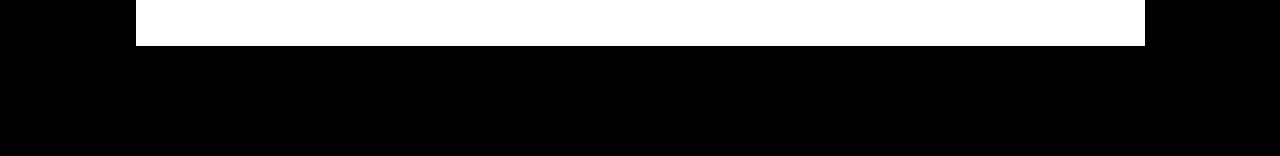
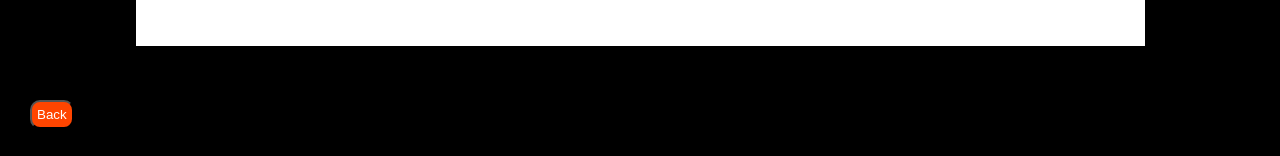
Before and after one commit to karlgrebe/gitPortfolio, a plain HTML site: page docker.html in a window 1280 px wide. Shown: the part 4309-4465 px from the top of the page. Before the commit the page ends 4359 px from the top, so only its background shows below. Drawn offline with Linux system fonts and the light colour scheme.

Commit message:
Update docker.html

```diff
--- a/docker.html
+++ b/docker.html
@@ -38,5 +38,8 @@
         <div class="dockerdiv">
             <img src="images\image9.png" alt="create mySQL docker container">
         </div>
+    <div>
+        <button class="button" onclick="window.location.href='index.html';"> Back </button>
+    </div>
 </body>
 </html>
```
